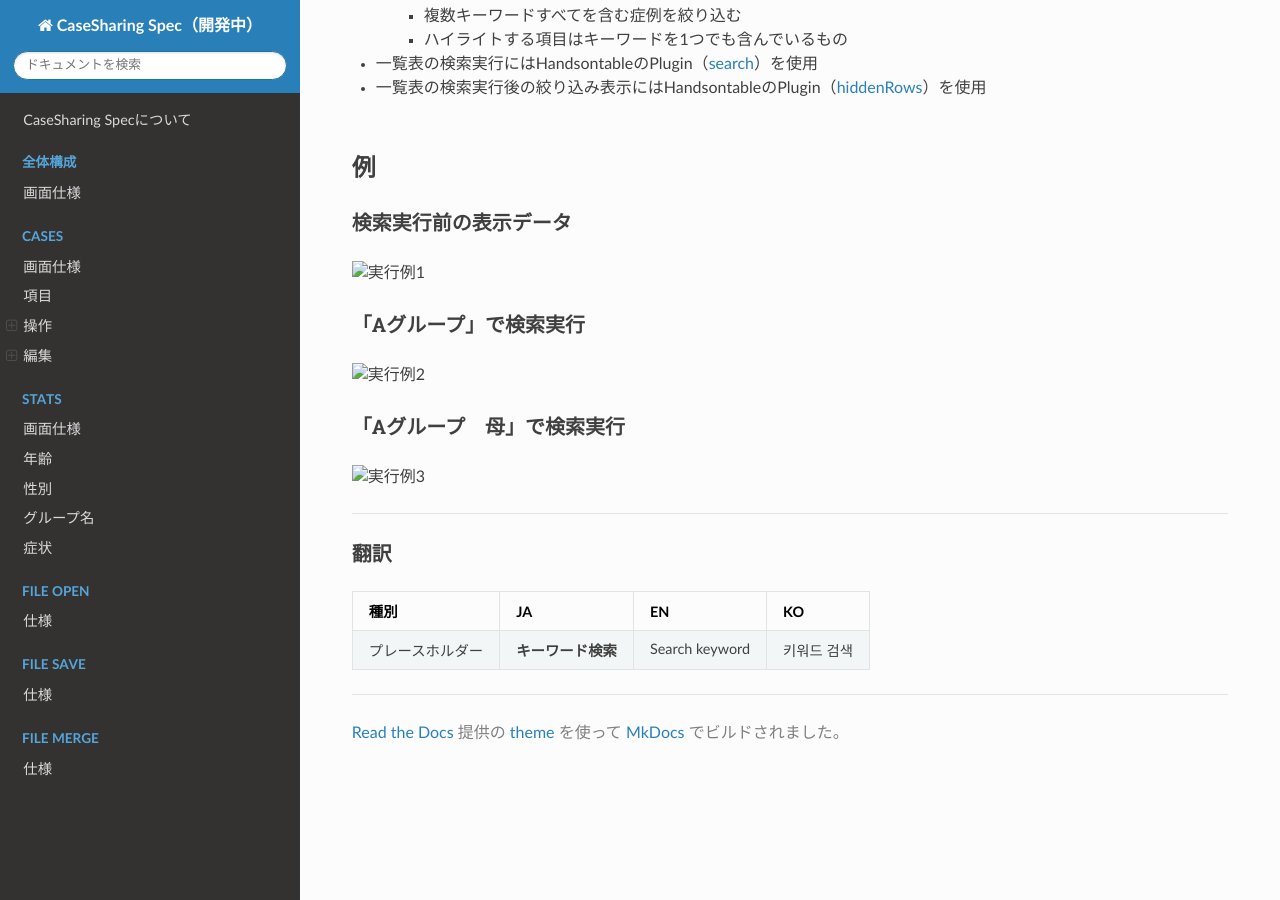
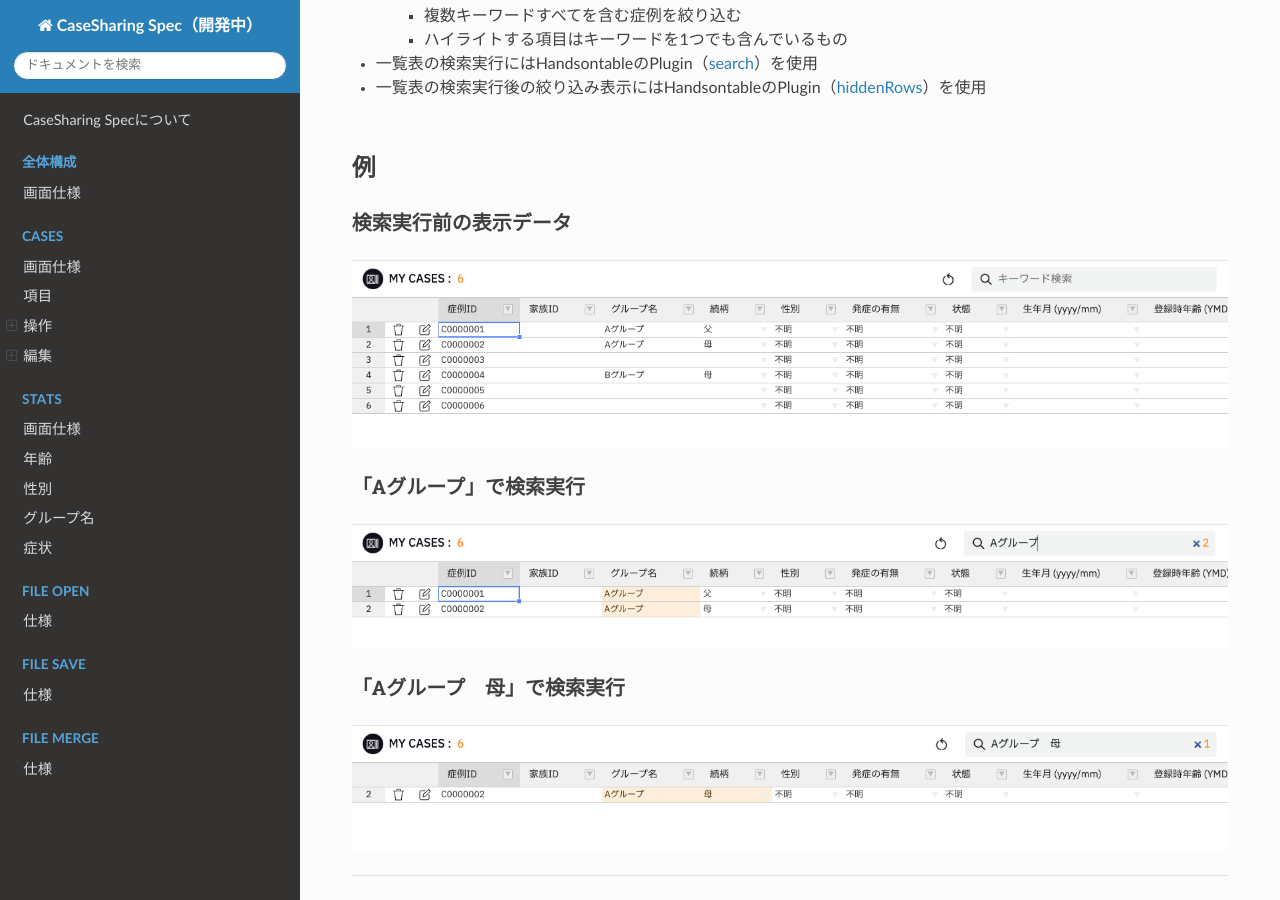
Before and after one commit to PubCaseFinder/pubcasefinder_spec, an MkDocs documentation site: the page built from docs/cases/operations/search-keyword.md, in a window 1280 px wide and 900 px high, scrolled down 439 px. Built offline with MkDocs 1.6.1, drawn with Linux system fonts in a browser that asks for light colours; nearby versions of some CDN libraries.

Commit message:
assets内の画像パス指定修正

```diff
--- a/docs/cases/operations/search-keyword.md
+++ b/docs/cases/operations/search-keyword.md
@@ -21,15 +21,15 @@
 
 ### 検索実行前の表示データ
 
-![実行例1](./assets/images/cases_search_keyword01.png)
+![実行例1](../../assets/images/cases_search_keyword01.png)
 
 ### 「Aグループ」で検索実行
 
-![実行例2](./assets/images/cases_search_keyword02.png)
+![実行例2](../../assets/images/cases_search_keyword02.png)
 
 ### 「Aグループ　母」で検索実行
 
-![実行例3](./assets/images/cases_search_keyword03.png)
+![実行例3](../../assets/images/cases_search_keyword03.png)
 
 ---
 
```
Also changed, not shown: docs/cases/screen-specifications.md (+1 -1 lines).
